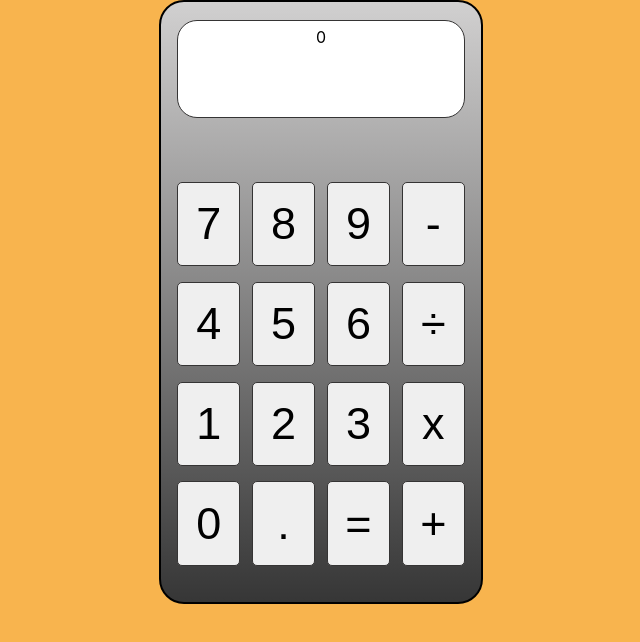
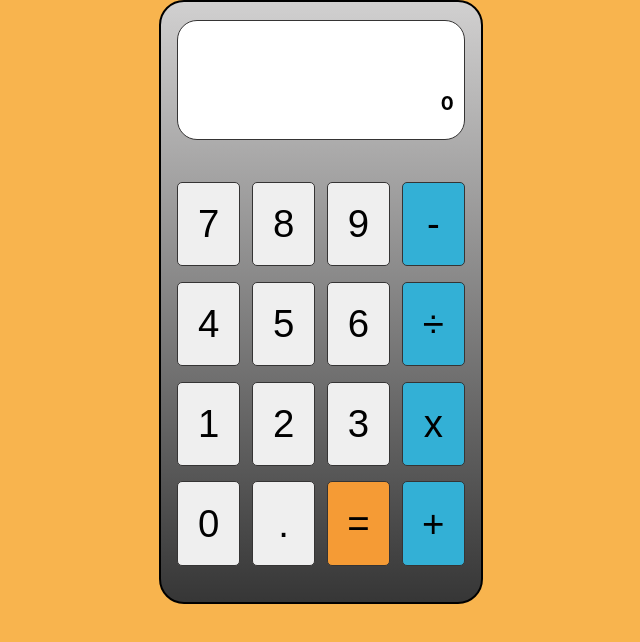
Before and after one commit to liran87/Web-Boot-Camp, a React (Create React App) app in the folder simple-calculator/: page / in a window 1280 px wide. Shown: the top 642 px of the page, without its empty margins (319-959 px from the left). Built offline with nearby package versions, Linux system fonts and the light colour scheme.

Commit message:
Add buttons functions

```diff
--- a/simple-calculator/src/Calculator.css
+++ b/simple-calculator/src/Calculator.css
@@ -1,4 +1,4 @@
-.Calculator {
+.calculator {
   margin: auto;
   width: 25%;
   height: 75%;
@@ -9,21 +9,21 @@
   grid-template-rows: 3% 25% 2% 64% 6%;
 }
 
+.calc-controls {
+  grid-row: 4;
+  width: 90%;
+  height: 100%;
+  margin: 0 auto 0 auto;
+}
+
 .calc-screen {
   grid-row: 2;
   background-color: white;
   width: 90%;
-  height: 65%;
+  height: 80%;
   padding: 2% 1% 2% 1%;
   box-sizing: border-box;
   border-radius: 20px;
   border: 1px solid #353434;
   margin: 0 auto 0 auto;
 }
-
-.calc-controls {
-  grid-row: 4;
-  width: 90%;
-  height: 100%;
-  margin: 0 auto 0 auto;
-}
--- a/simple-calculator/src/Calculator.jsx
+++ b/simple-calculator/src/Calculator.jsx
@@ -1,14 +1,30 @@
 import React, { Component } from 'react';
 import './Calculator.css';
 import Controls from './Controls';
+import Screen from './Screen';
 
 export default class Calculator extends Component {
+  constructor(props) {
+    super(props);
+    this.state = { expression: '', result: 0 };
+  }
+
+  expressionChangedHandler = event => {
+    let expression = this.state.expression;
+    let char = event.target.value;
+    let newExpression = expression + char;
+
+    this.setState({ expression: newExpression });
+  };
+
   render() {
     return (
-      <div className="Calculator">
-        <div className="calc-screen">0</div>
+      <div className="calculator">
+        <div className="calc-screen">
+          <Screen expression={this.state.expression} result={this.state.result} />
+        </div>
         <div className="calc-controls">
-          <Controls />
+          <Controls click={this.expressionChangedHandler} />
         </div>
       </div>
     );
--- a/simple-calculator/src/Controls.css
+++ b/simple-calculator/src/Controls.css
@@ -1,4 +1,4 @@
-.grid-Controls {
+.grid-controls {
   display: grid;
   grid-template-rows: 22% 4% 22% 4% 22% 4% 22%;
   grid-template-columns: 22% 4% 22% 4% 22% 4% 22%;
@@ -6,178 +6,97 @@
   width: 100%;
 }
 
-.grid-Controls .seven {
-  grid-column: 1;
-  grid-row: 1;
+.grid-controls .control {
   width: 100%;
   height: 100%;
   border-radius: 5px;
   padding: auto;
   border: 1px solid #353434;
-  font-size: 45px;
+  font-size: 3vw;
+  cursor: pointer;
 }
 
-.grid-Controls .eight {
+.grid-controls .seven {
+  grid-column: 1;
+  grid-row: 1;
+}
+
+.grid-controls .eight {
   grid-column: 3;
   grid-row: 1;
-  width: 100%;
-  height: 100%;
-  border-radius: 5px;
-  padding: auto;
-  border: 1px solid #353434;
-  font-size: 45px;
 }
 
-.grid-Controls .nine {
+.grid-controls .nine {
   grid-column: 5;
   grid-row: 1;
-  width: 100%;
-  height: 100%;
-  border-radius: 5px;
-  padding: auto;
-  border: 1px solid #353434;
-  font-size: 45px;
 }
 
-.grid-Controls .subtraction {
+.grid-controls .subtraction {
   grid-column: 7;
   grid-row: 1;
-  width: 100%;
-  height: 100%;
-  border-radius: 5px;
-  padding: auto;
-  border: 1px solid #353434;
-  font-size: 45px;
+  background-color: rgb(51, 176, 214);
 }
 
-.grid-Controls .four {
+.grid-controls .four {
   grid-column: 1;
   grid-row: 3;
-  width: 100%;
-  height: 100%;
-  border-radius: 5px;
-  padding: auto;
-  border: 1px solid #353434;
-  font-size: 45px;
 }
 
-.grid-Controls .five {
+.grid-controls .five {
   grid-column: 3;
   grid-row: 3;
-  width: 100%;
-  height: 100%;
-  border-radius: 5px;
-  padding: auto;
-  border: 1px solid #353434;
-  font-size: 45px;
 }
 
-.grid-Controls .six {
+.grid-controls .six {
   grid-column: 5;
   grid-row: 3;
-  width: 100%;
-  height: 100%;
-  border-radius: 5px;
-  padding: auto;
-  border: 1px solid #353434;
-  font-size: 45px;
 }
 
-.grid-Controls .division {
+.grid-controls .division {
   grid-column: 7;
   grid-row: 3;
-  width: 100%;
-  height: 100%;
-  border-radius: 5px;
-  padding: auto;
-  border: 1px solid #353434;
-  font-size: 45px;
+  background-color: rgb(51, 176, 214);
 }
 
-.grid-Controls .one {
+.grid-controls .one {
   grid-column: 1;
   grid-row: 5;
-  width: 100%;
-  height: 100%;
-  border-radius: 5px;
-  padding: auto;
-  border: 1px solid #353434;
-  font-size: 45px;
 }
 
-.grid-Controls .two {
+.grid-controls .two {
   grid-column: 3;
   grid-row: 5;
-  width: 100%;
-  height: 100%;
-  border-radius: 5px;
-  padding: auto;
-  border: 1px solid #353434;
-  font-size: 45px;
 }
 
-.grid-Controls .three {
+.grid-controls .three {
   grid-column: 5;
   grid-row: 5;
-  width: 100%;
-  height: 100%;
-  border-radius: 5px;
-  padding: auto;
-  border: 1px solid #353434;
-  font-size: 45px;
 }
 
-.grid-Controls .multiplication {
+.grid-controls .multiplication {
   grid-column: 7;
   grid-row: 5;
-  width: 100%;
-  height: 100%;
-  border-radius: 5px;
-  padding: auto;
-  border: 1px solid #353434;
-  font-size: 45px;
+  background-color: rgb(51, 176, 214);
 }
 
-.grid-Controls .zero {
+.grid-controls .zero {
   grid-column: 1;
   grid-row: 7;
-  width: 100%;
-  height: 100%;
-  border-radius: 5px;
-  padding: auto;
-  border: 1px solid #353434;
-  font-size: 45px;
 }
 
-.grid-Controls .decimalPoint {
+.grid-controls .decimalPoint {
   grid-column: 3;
   grid-row: 7;
-  width: 100%;
-  height: 100%;
-  border-radius: 5px;
-  padding: auto;
-  border: 1px solid #353434;
-  font-size: 45px;
 }
 
-.grid-Controls .result {
+.grid-controls .result {
   grid-column: 5;
   grid-row: 7;
-  width: 100%;
-  height: 100%;
-  border-radius: 5px;
-  padding: auto;
-  border: 1px solid #353434;
-  font-size: 45px;
+  background-color: rgb(245, 155, 53);
 }
 
-.grid-Controls .addition {
+.grid-controls .addition {
   grid-column: 7;
   grid-row: 7;
-  width: 100%;
-  height: 100%;
-  border-radius: 5px;
-  padding: auto;
-  border: 1px solid #353434;
-  font-size: 45px;
+  background-color: rgb(51, 176, 214);
 }
--- a/simple-calculator/src/Controls.jsx
+++ b/simple-calculator/src/Controls.jsx
@@ -1,28 +1,60 @@
 import React from 'react';
 import './Controls.css';
 
-export default function Controls() {
+export default function Controls(props) {
   return (
-    <div className="grid-Controls">
-      <button className="seven">7</button>
-      <button className="eight">8</button>
-      <button className="nine">9</button>
-      <button className="subtraction">-</button>
+    <div className="grid-controls">
+      <button className="control seven" onClick={props.click} value="7">
+        7
+      </button>
+      <button className="control eight" onClick={props.click} value="8">
+        8
+      </button>
+      <button className="control nine" onClick={props.click} value="9">
+        9
+      </button>
+      <button className="control subtraction" onClick={props.click} value="-">
+        -
+      </button>
 
-      <button className="four">4</button>
-      <button className="five">5</button>
-      <button className="six">6</button>
-      <button className="division">÷</button>
+      <button className="control four" onClick={props.click} value="4">
+        4
+      </button>
+      <button className="control five" onClick={props.click} value="5">
+        5
+      </button>
+      <button className="control six" onClick={props.click} value="6">
+        6
+      </button>
+      <button className="control division" onClick={props.click} value="÷">
+        ÷
+      </button>
 
-      <button className="one">1</button>
-      <button className="two">2</button>
-      <button className="three">3</button>
-      <button className="multiplication">x</button>
+      <button className="control one" onClick={props.click} value="1">
+        1
+      </button>
+      <button className="control two" onClick={props.click} value="2">
+        2
+      </button>
+      <button className="control three" onClick={props.click} value="3">
+        3
+      </button>
+      <button className="control multiplication" onClick={props.click} value="x">
+        x
+      </button>
 
-      <button className="zero">0</button>
-      <button className="decimalPoint">.</button>
-      <button className="result">=</button>
-      <button className="addition">+</button>
+      <button className="control zero" onClick={props.click} value="0">
+        0
+      </button>
+      <button className="control decimalPoint" onClick={props.click} value=".">
+        .
+      </button>
+      <button className="control result" onClick={props.click} value="=">
+        =
+      </button>
+      <button className="control addition" onClick={props.click} value="+">
+        +
+      </button>
     </div>
   );
 }
--- /dev/null
+++ b/simple-calculator/src/Screen.css
@@ -0,0 +1,25 @@
+.grid-screen {
+  display: grid;
+  grid-template-rows: 3% 55% 2% 33% 3%;
+  width: 100%;
+  height: 100%;
+}
+
+.grid-screen .expression {
+  grid-row: 2;
+  width: 95%;
+  height: 100%;
+  margin: 0 auto 0 auto;
+  font-size: 2.5vw;
+  text-align: right;
+}
+
+.grid-screen .result {
+  grid-row: 4;
+  width: 95%;
+  height: 100%;
+  margin: 0 auto 0 auto;
+  font-size: 1.5vw;
+  text-align: right;
+  font-weight: bold;
+}
--- /dev/null
+++ b/simple-calculator/src/Screen.jsx
@@ -0,0 +1,11 @@
+import React from 'react';
+import './Screen.css';
+
+export default function Screen(props) {
+  return (
+    <div className="grid-screen">
+      <div className="expression">{props.expression}</div>
+      <div className="result">{props.result}</div>
+    </div>
+  );
+}
```
